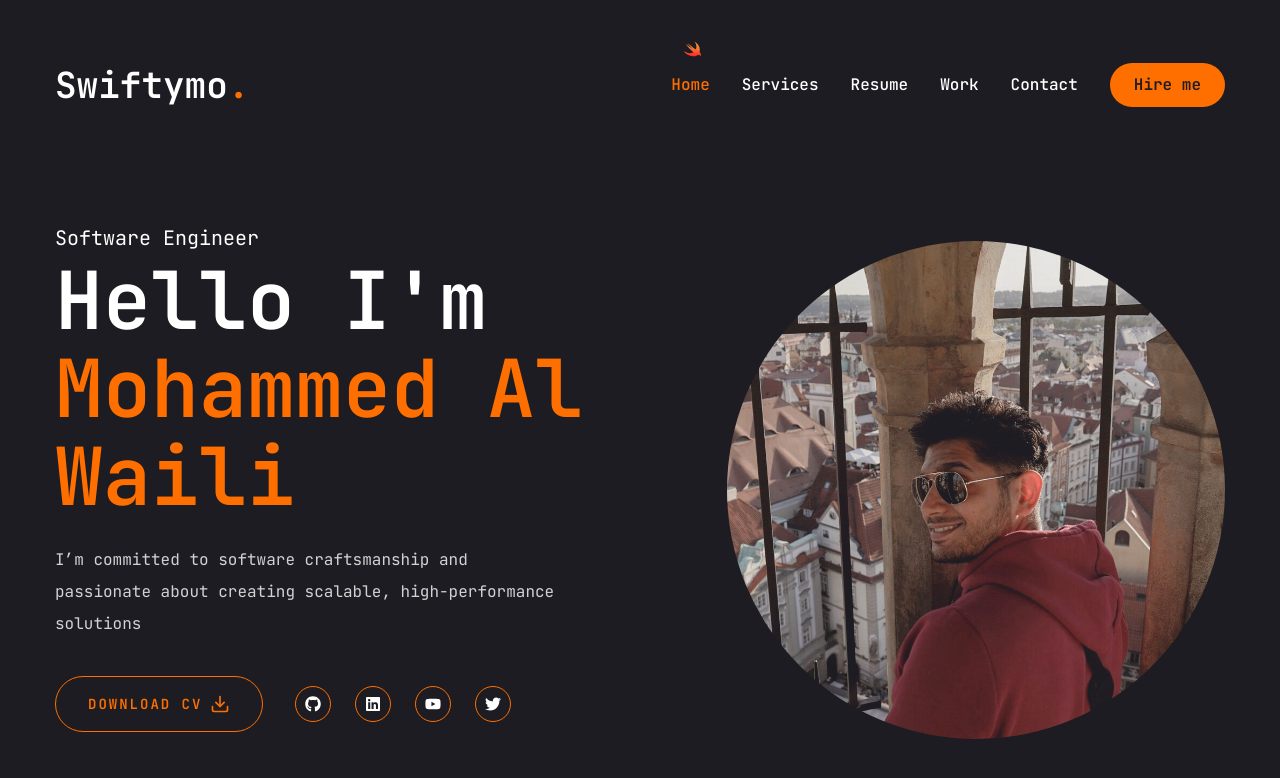
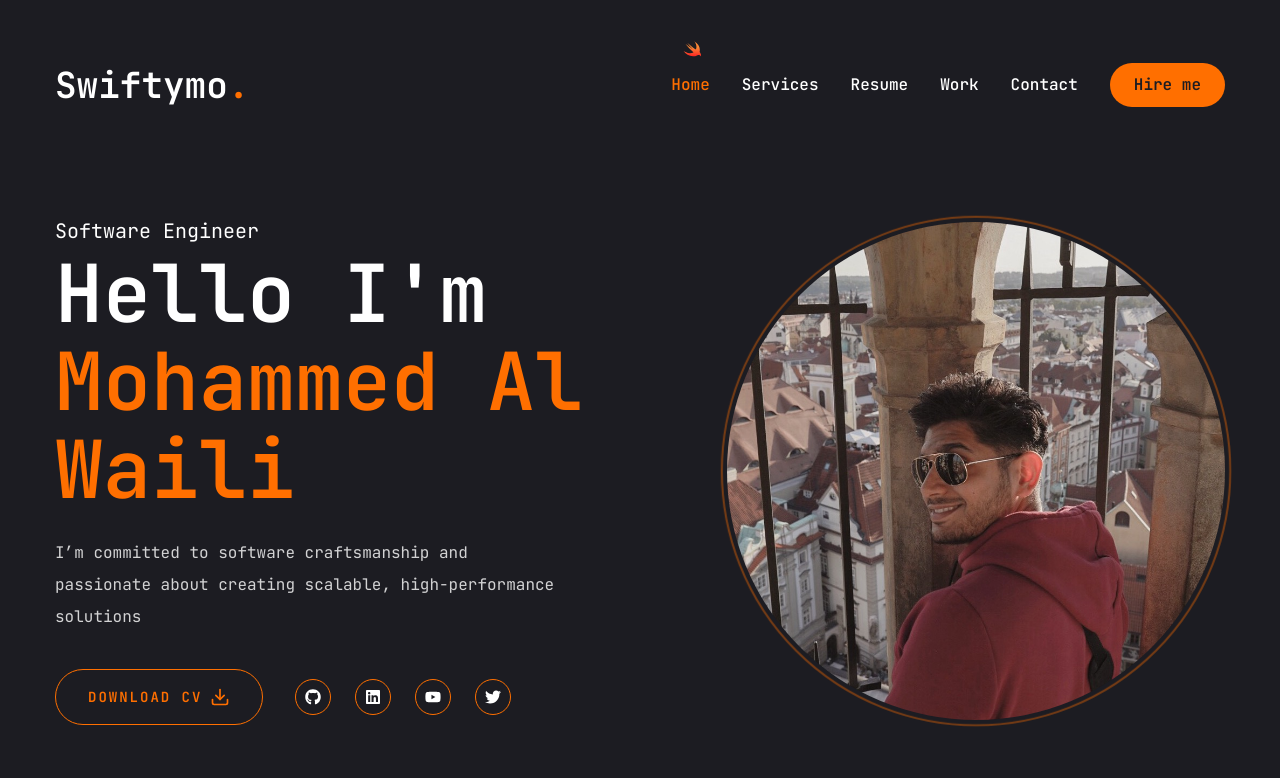
Before and after one commit to mohwaili/swiftymo-portfolio-v2, a Next.js app: page / in a window 1280 px wide. Shown: the top 778 px of the page. Built offline with nearby package versions, Linux system fonts and the light colour scheme; a web font is replaced by a local one.

Commit message:
animation for photo

```diff
--- a/src/components/Photo.tsx
+++ b/src/components/Photo.tsx
@@ -5,39 +5,42 @@ import Image from "next/image";
 
 export default function Photo() {
   return (
-    <div className="w-full h-full relative">
+    <div className="w-full h-full relative flex items-center justify-center perspective-1000">
       <motion.div
         initial={{ opacity: 0 }}
         animate={{
           opacity: 1,
           transition: {
             delay: 0.2,
-            duration: 0.4,
-            ease: "easeIn",
+            duration: 0.8,
+            ease: [0.34, 1.56, 0.64, 1],
           },
         }}
+        className="relative w-[298px] h-[298px] xl:w-[498px] xl:h-[498px]"
+        style={{ transformStyle: "preserve-3d" }}
       >
-        <motion.div
-          initial={{ opacity: 0 }}
-          animate={{
-            opacity: 1,
-            transition: {
-              delay: 0.6,
-              duration: 0.4,
-              ease: "easeInOut",
-            },
-          }}
-          className="w-[298px] h-[298px] xl:w-[498px] xl:h-[498px] mt-2 xl:mt-6 mix-blend-lighten"
-        >
-          <Image
+        <Image
             src="/assets/photo.jpg"
             priority
             quality={100}
             fill
             alt="photo"
-            className="object-contain rounded-full"
+            className="object-cover rounded-full"
           />
-        </motion.div>
+
+        {/* Orbiting ring */}
+        <motion.div
+          className="absolute inset-0 rounded-full border-2 border-accent/40"
+          animate={{
+            scale: [1, 1.1, 1],
+          }}
+          transition={{
+            scale: { duration: 3, repeat: Infinity, ease: "easeInOut" },
+          }}
+          style={{
+            borderStyle: "solid",
+          }}
+        />
       </motion.div>
     </div>
   );
```
